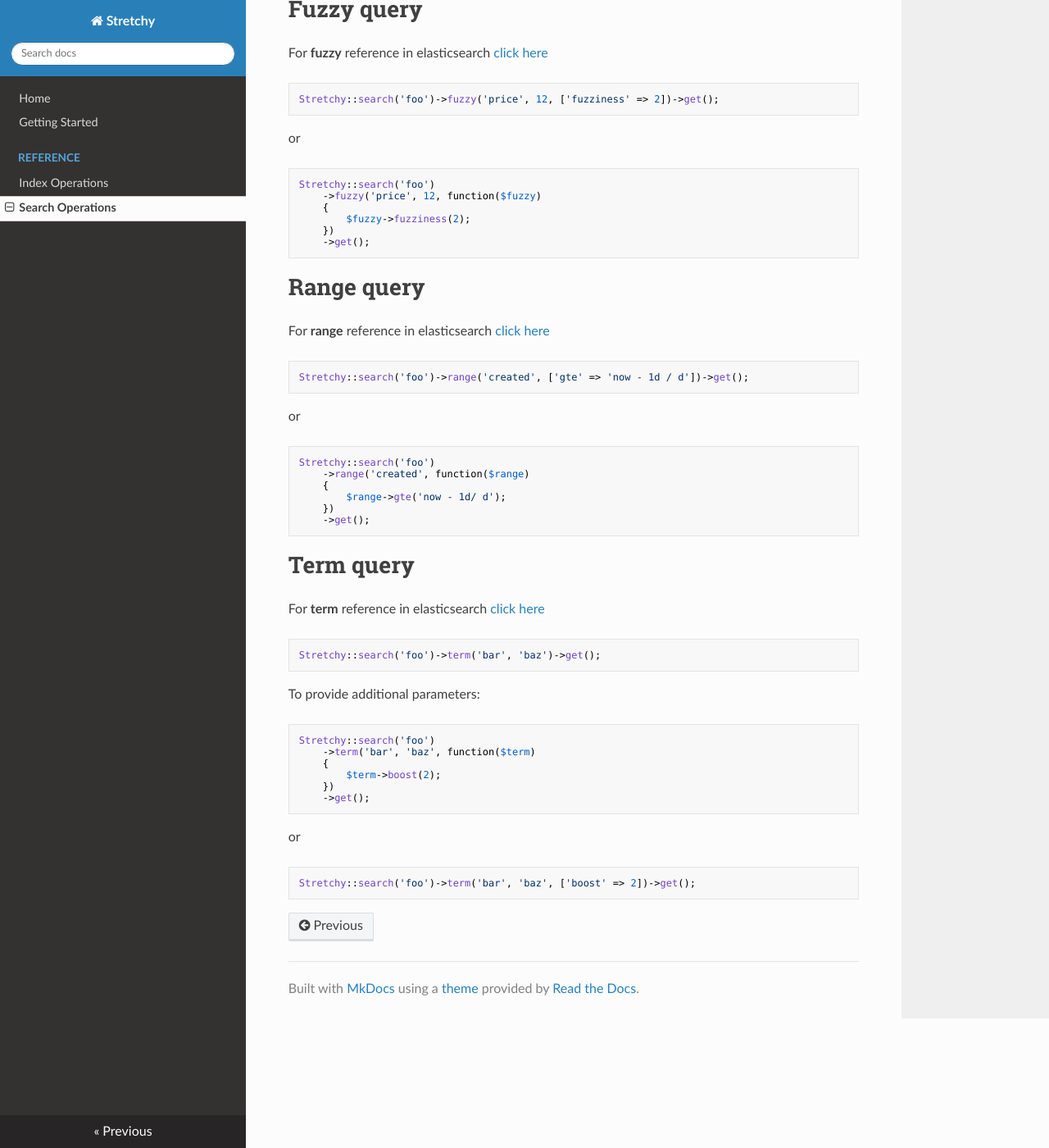
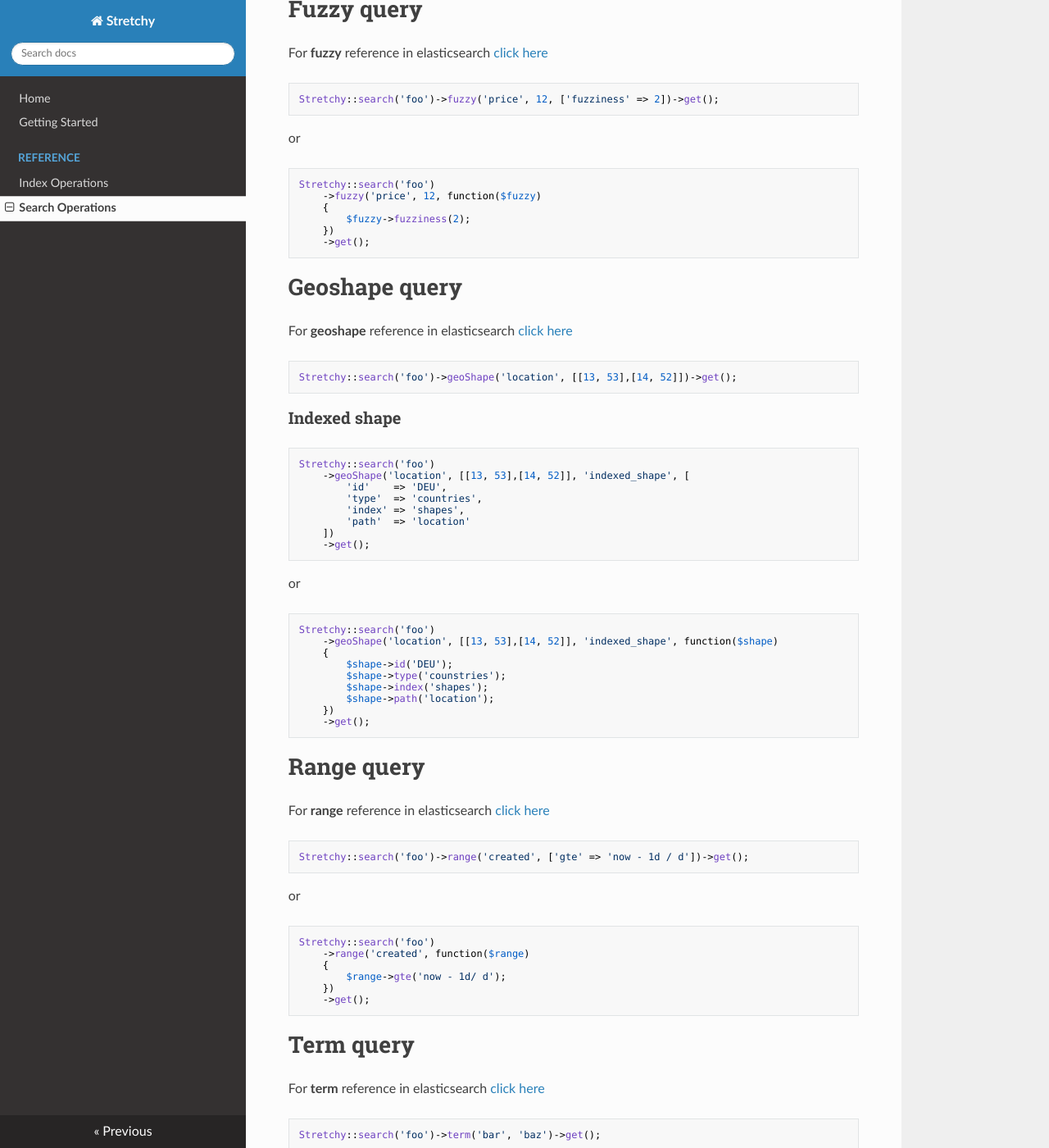
Before and after one commit to ErickTamayo/Stretchy, an MkDocs documentation site: the page built from docs/reference/search_operations.md, in a window 1280 px wide and 1400 px high, scrolled down 4304 px. Shown: the whole window at 82% size. Built offline with MkDocs 1.6.1, drawn with Linux system fonts in a browser that asks for light colours; nearby versions of some CDN libraries; old or Windows-style settings are respelled for this version of MkDocs; some of the changed text lies outside the part shown.

Commit message:
updated geoshape documentation

````diff
--- a/docs/reference/search_operations.md
+++ b/docs/reference/search_operations.md
@@ -258,6 +258,40 @@ Stretchy::search('foo')
 	->fuzzy('price', 12, function($fuzzy)
 	{
 		$fuzzy->fuzziness(2);
+	})
+	->get();
+```
+
+# Geoshape query
+
+For **geoshape** reference in elasticsearch [click here](http://www.elasticsearch.org/guide/en/elasticsearch/reference/current/query-dsl-geo-shape-query.html)
+
+```php
+Stretchy::search('foo')->geoShape('location', [[13, 53],[14, 52]])->get();
+```
+
+###Indexed shape
+
+```php
+Stretchy::search('foo')
+	->geoShape('location', [[13, 53],[14, 52]], 'indexed_shape', [
+		'id' 	=> 'DEU',
+		'type'	=> 'countries',
+		'index'	=> 'shapes',
+		'path'	=> 'location'
+	])
+	->get();
+```
+or
+
+```php
+Stretchy::search('foo')
+	->geoShape('location', [[13, 53],[14, 52]], 'indexed_shape', function($shape)
+	{
+		$shape->id('DEU');
+		$shape->type('counstries');
+		$shape->index('shapes');
+		$shape->path('location');
 	})
 	->get();
 ```
````
Also changed, not shown: other parts of docs/reference/search_operations.md (+1 -1 lines).
